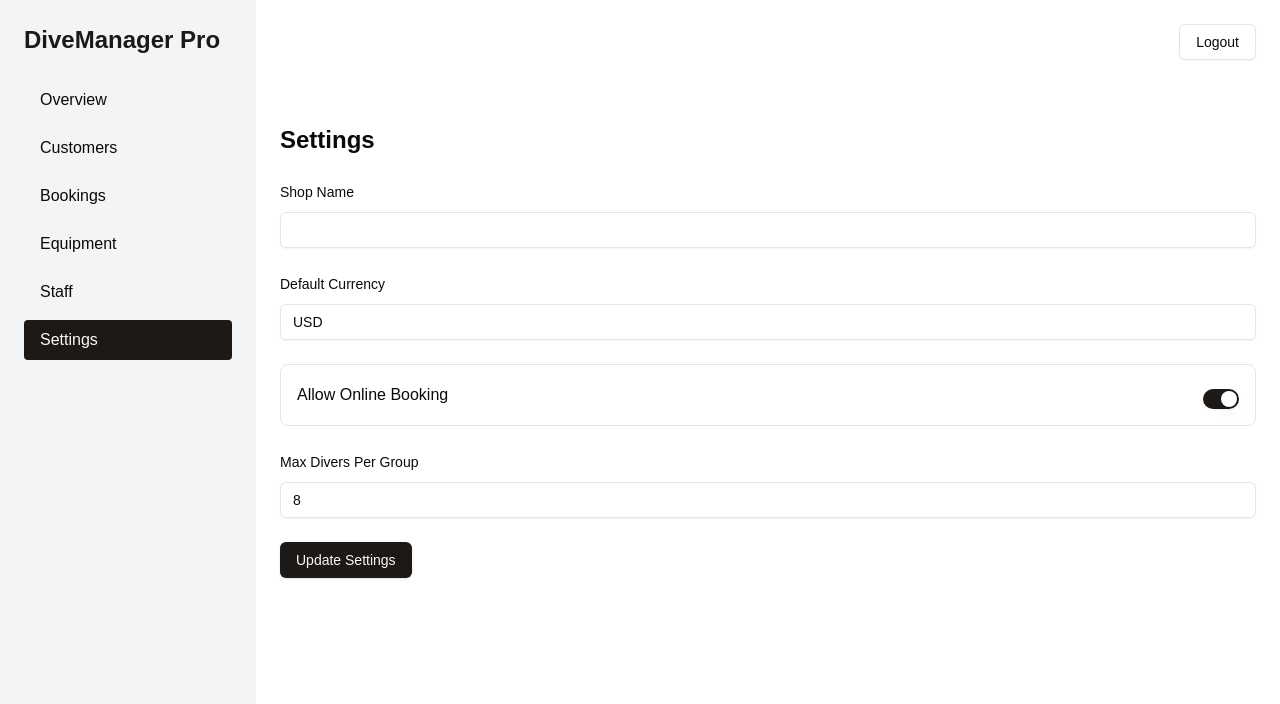
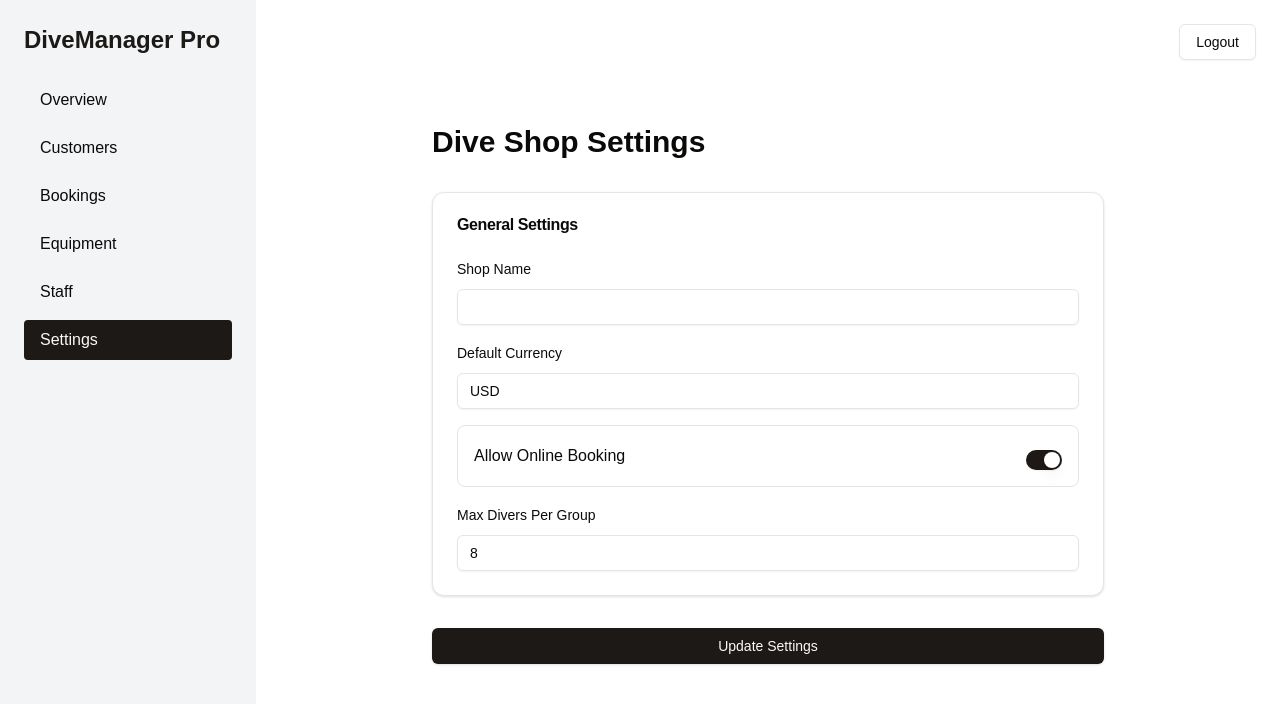
Before and after one commit to andrewaustin12/plongee, a Next.js app in the folder plongee-manager/: page /dashboard/settings in a window 1280 px wide. Shown: the top 704 px of the page. Built offline with nearby package versions, Linux system fonts and the light colour scheme; no server answers.

Commit message:
staff done

```diff
--- a/plongee-manager/app/dashboard/settings/page.tsx
+++ b/plongee-manager/app/dashboard/settings/page.tsx
@@ -9,6 +9,7 @@ import { Input } from '@/components/ui/input';
 import { Form, FormControl, FormField, FormItem, FormLabel, FormMessage } from '@/components/ui/form';
 import { Switch } from '@/components/ui/switch';
 import { toast } from 'sonner';
+import { Card, CardContent, CardHeader, CardTitle } from '@/components/ui/card';
 
 const settingsSchema = z.object({
   shopName: z.string().min(2, 'Shop name must be at least 2 characters'),
@@ -51,10 +52,15 @@ export default function SettingsPage() {
   }
 
   return (
-    <div className="container mx-auto py-10">
-      <h1 className="text-2xl font-bold mb-6">Settings</h1>
+    <div className="container mx-auto py-10 max-w-2xl">
+      <h1 className="text-3xl font-bold mb-8">Dive Shop Settings</h1>
       <Form {...form}>
-        <form onSubmit={form.handleSubmit(onSubmit)} className="space-y-6">
+        <form onSubmit={form.handleSubmit(onSubmit)} className="space-y-8">
+          <Card>
+            <CardHeader>
+              <CardTitle>General Settings</CardTitle>
+            </CardHeader>
+            <CardContent className="space-y-4">
               <FormField
                 control={form.control}
                 name="shopName"
@@ -111,7 +117,10 @@ export default function SettingsPage() {
                   </FormItem>
                 )}
               />
-          <Button type="submit" disabled={isLoading}>
+            </CardContent>
+          </Card>
+
+          <Button type="submit" className="w-full" disabled={isLoading}>
             {isLoading ? 'Updating...' : 'Update Settings'}
           </Button>
         </form>
--- a/plongee-manager/app/dashboard/staff/page.tsx
+++ b/plongee-manager/app/dashboard/staff/page.tsx
@@ -69,7 +69,7 @@ export default function StaffManagement() {
 
       <Card>
         <CardHeader>
-          <CardTitle>Staff List</CardTitle>
+          <CardTitle>Staff Members</CardTitle>
         </CardHeader>
         <CardContent>
           <div className="flex justify-between items-center mb-4">
```
Lines whose indentation alone changed are shown as unchanged.
